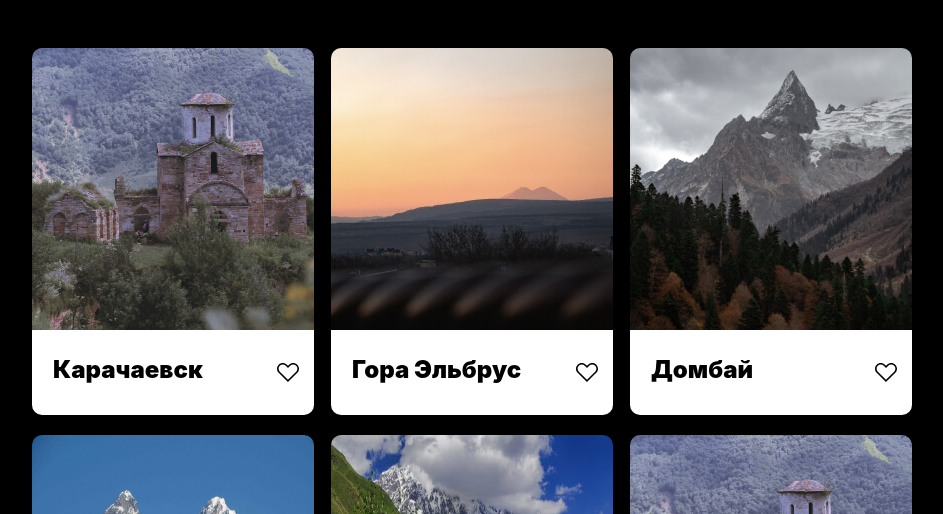
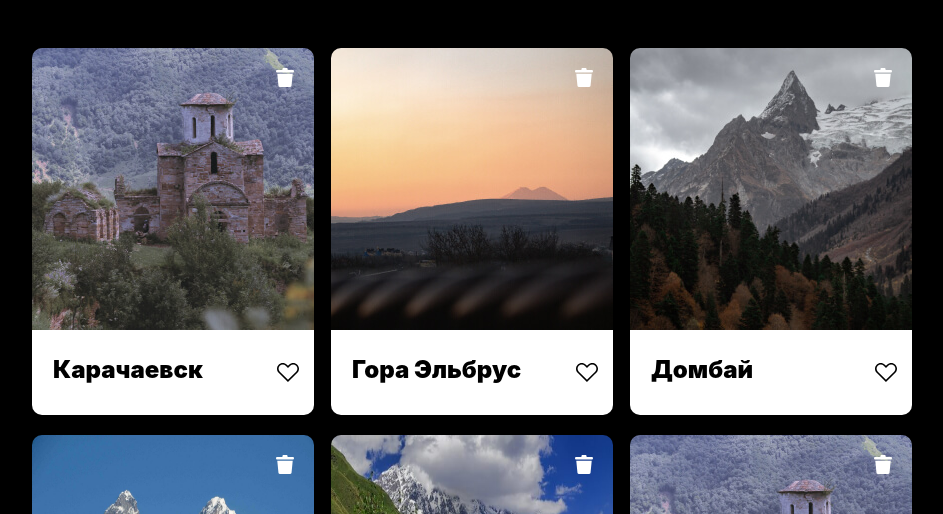
Before and after one commit to Mishe4ka14/mesto-project, a plain HTML site: page index.html in a window 1280 px wide. Shown: the part 286-800 px from the top of the page, without its empty margins (168-1111 px from the left). Drawn offline with Linux system fonts and the light colour scheme; a web font is replaced by a local one.

Commit message:
добавил иконку мусорки

```diff
--- a/blocks/elements/__element/elements__element.css
+++ b/blocks/elements/__element/elements__element.css
@@ -1,4 +1,5 @@
 .elements__element {
+  position: relative;
   border-radius: 10px 10px;
   display: flex;
   flex-direction: column;
--- a/blocks/elements/__like-button/elements__like-button.css
+++ b/blocks/elements/__like-button/elements__like-button.css
@@ -1,9 +1,7 @@
 .elements__like-button {
-  /* color: white; */
   width: 22px;
   height: 19px;
   background-color: rgba(0, 0, 0, 0);
-  /* opacity: 0%; */
   border: none;
   order: 998;
   margin-left: auto;
--- /dev/null
+++ b/blocks/elements/__trash-button/elements__trash-button.css
@@ -0,0 +1,18 @@
+.elements__trash-button {
+  width: 18px;
+  height: 19px;
+  border: 0;
+  background-color: rgba(0, 0, 0, 0);
+  position: absolute;
+  top: 20px;
+  right: 20px;
+  background-image: url(../../../images/trash-btn.svg);
+  background-position: center;
+  background-repeat: no-repeat;
+  background-size: cover;
+  cursor: pointer;
+}
+
+.elements__trash-button:hover {
+  opacity: 60%;
+}
--- /dev/null
+++ b/blocks/elements/hidden.css
@@ -0,0 +1,3 @@
+.hidden {
+  display: none;
+}
--- a/index.html
+++ b/index.html
@@ -32,6 +32,7 @@
           <ul id="elements" class="elements card-container">
             <li class="elements__element">
                 <img class="elements__photo" src="./images/karachaevsk.jpg" alt="Храм в горах">
+                <button class="elements__trash-button" id="trash" type="button" aria-label="Удалить"></button>
                 <div class="elements__description">
                   <h2 class="elements__photo-title">Карачаевск</h2>
                   <button id="likeButton" type="button" class="elements__like-button" aria-label="Лайк"></button>
@@ -39,6 +40,7 @@
             </li>
             <li class="elements__element">
                 <img class="elements__photo" src="./images/gora_Albrus.jpg" alt="Гора Эльбрус">
+                <button class="elements__trash-button" id="trash" type="button" aria-label="Удалить"></button>
                 <div class="elements__description">
                   <h2 class="elements__photo-title">Гора Эльбрус</h2>
                   <button id="likeButton2" type="button" class="elements__like-button" aria-label="Лайк"></button>
@@ -46,6 +48,7 @@
             </li>
             <li class="elements__element">
                 <img class="elements__photo" src="./images/dombay.jpg" alt="Горы Домбая">
+                <button class="elements__trash-button" id="trash" type="button" aria-label="Удалить"></button>
                 <div class="elements__description">
                   <h2 class="elements__photo-title">Домбай</h2>
                   <button id="likeButton3" type="button" class="elements__like-button"  aria-label="Лайк"></button>
@@ -53,6 +56,7 @@
             </li>
             <li class="elements__element">
                 <img class="elements__photo" src="./images/gora-ushba.jpg" alt="Гора Ушба">
+                <button class="elements__trash-button" id="trash" type="button" aria-label="Удалить"></button>
                 <div class="elements__description">
                   <h2 class="elements__photo-title">Гора Ушба</h2>
                   <button id="likeButton4" type="button" class="elements__like-button"  aria-label="Лайк"></button>
@@ -60,6 +64,7 @@
             </li>
             <li class="elements__element">
                 <img class="elements__photo" src="./images/svanetia.jpg" alt="Сванская башня">
+                <button class="elements__trash-button" id="trash" type="button" aria-label="Удалить"></button>
                 <div class="elements__description">
                   <h2 class="elements__photo-title">Сванетия</h2>
                   <button id="likeButton5" type="button" class="elements__like-button"  aria-label="Лайк"></button>
@@ -67,6 +72,7 @@
             </li>
             <li class="elements__element">
                 <img class="elements__photo" src="./images/karachaevsk.jpg" alt="Храм в горах">
+                <button class="elements__trash-button" id="trash" type="button" aria-label="Удалить"></button>
                 <div class="elements__description">
                   <h2 class="elements__photo-title">Карачаево-Черкессия</h2>
                   <button id="likeButton6" type="button" class="elements__like-button"  aria-label="Лайк"></button>
@@ -94,7 +100,7 @@
           </div>
         </div>
 
-        <div id="place" class="place">
+        <div id="place" class="popup">
           <div class="place__container">
             <button id="closePlaceButton" type="button" class="place__close-button"  aria-label="Закрыть"></button>
             <form class="place__form" name="place-form" action="#">
@@ -111,6 +117,7 @@
         <!-- ниже размечаем шаблон для новой карточки -->
         <template class="template" id="template">
           <li class="elements__element template__element">
+            <button class="elements__trash-button" id="trash" type="button" aria-label="Удалить"></button>
             <img class="elements__photo" src="">
             <div class="elements__description">
               <h2 class="elements__photo-title"></h2>
--- a/pages/index.css
+++ b/pages/index.css
@@ -16,6 +16,7 @@
 @import url(../blocks/elements/__photo/elements__photo.css);
 @import url(../blocks/elements/__photo-title/elements__photo-title.css);
 @import url(../blocks/elements/__like-button/elements__like-button.css);
+@import url(../blocks/elements/__trash-button/elements__trash-button.css);
 @import url(../blocks/footer/footer.css);
 @import url(../blocks/footer/__info/footer__info.css);
 @import url(../blocks/popup/popup.css);
@@ -38,3 +39,4 @@
 @import url(../blocks/place/__fieldset/place__fieldset.css);
 @import url(../blocks/place/__field/place__field.css);
 @import url(../blocks/place/__save-button/place__save-button.css);
+@import url(../blocks/elements/hidden.css);
--- a/script.js
+++ b/script.js
@@ -25,7 +25,7 @@ openPopupButton?.addEventListener('click', function() {
 });
 
 //ниже все аналогично для модального окна place
-const place = document.querySelector('.place');
+const place = document.querySelector('#place');
 const closePlaceButton = document.querySelector('#closePlaceButton');
 const openPlaceButton = document.querySelector('#openPlaceButton');
 
@@ -50,7 +50,7 @@ openPlaceButton?.addEventListener('click', function() {
 const elements = document.querySelector('#elements')
 
   elements?.addEventListener('click', Event => {
-     const likeButton = Event.target?.closest ('.elements__like-button')
+     const likeButton = Event.target?.closest ('.elements__like-button');
      likeButton.classList.toggle('elements__like-button_active');
     }
   );
@@ -78,6 +78,7 @@ function popupSubmitHandler (evt) {
 //Прикрепляем обработчик к форме
 popup.addEventListener('submit', popupSubmitHandler);
 
+
 //ниже функция добавления карточки
 function addCard(placeTitle, placeLink) { //функция с параметрами названия карточки и ссылкой
   const cardTemplate = document.querySelector('.template').content; //создаем переменную для шаблона
@@ -95,4 +96,9 @@ function addCard(placeTitle, placeLink) { //функция с параметра
 place.addEventListener('submit', function(e) { //обработчик событий ко всему модальному окну
   e.preventDefault();
   addCard();
+  closePlace();
 });
+
+// const trashButton = document.querySelector('#trash');
+
+//удаление карточки
```
Also changed, not shown: images/trash-btn.svg (added).
